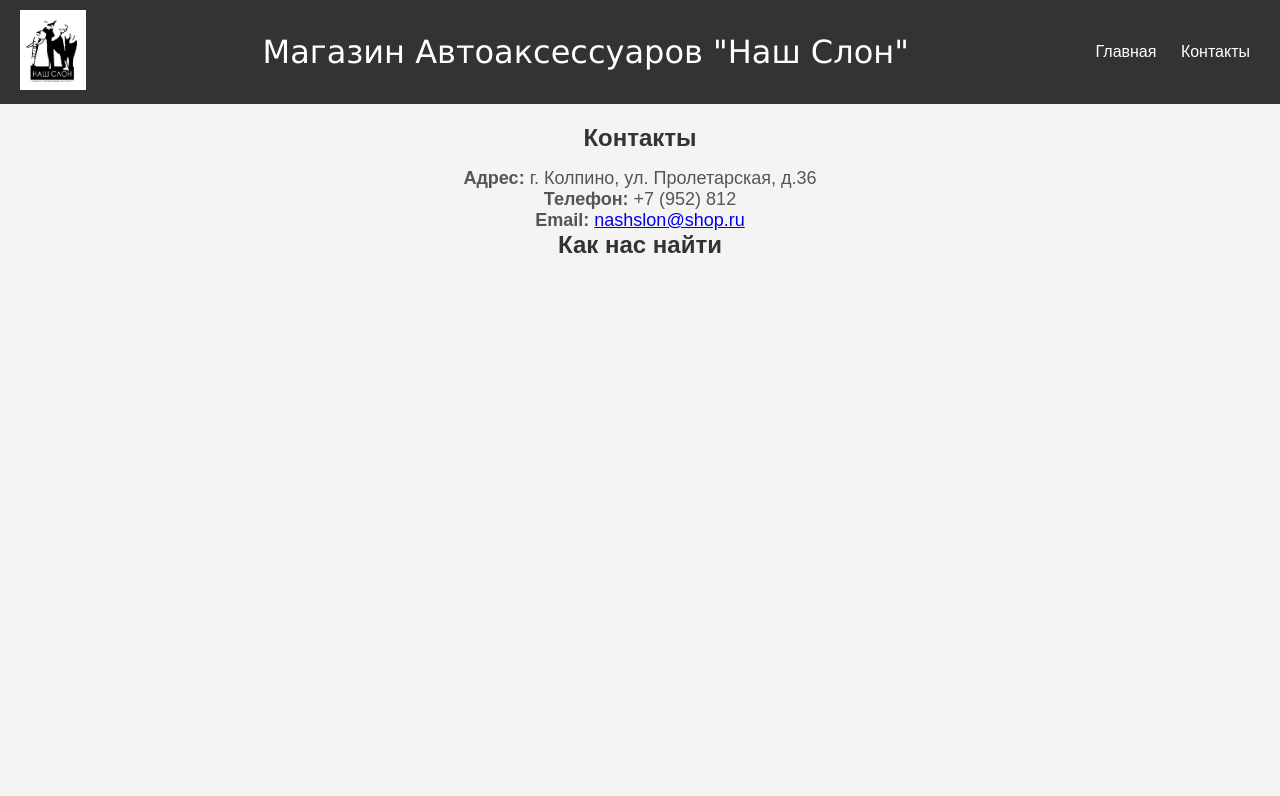
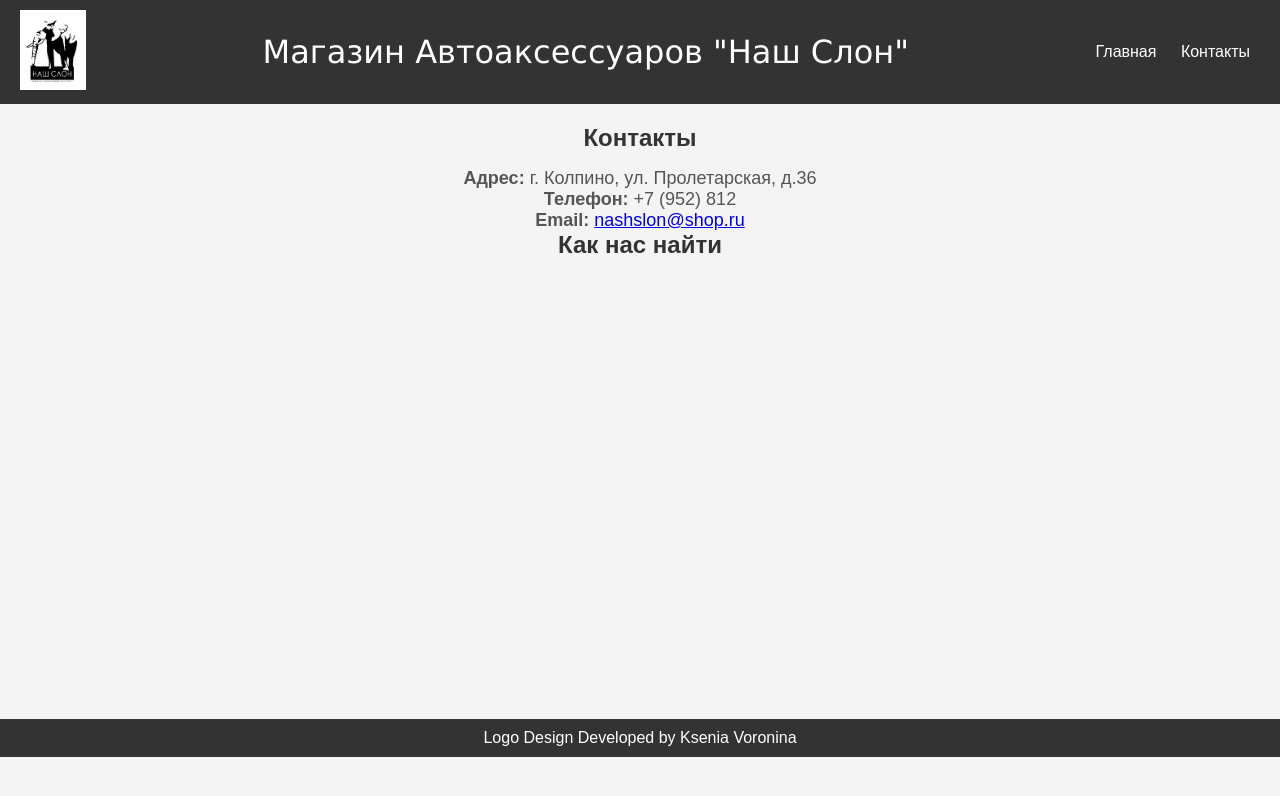
Before and after one commit to kalitka4/nashslon, a plain HTML site: page contacts.html in a window 1280 px wide. Drawn offline with Linux system fonts and the light colour scheme.

Commit message:
Update contacts.html

```diff
--- a/contacts.html
+++ b/contacts.html
@@ -108,5 +108,9 @@
     ymaps.ready(initMap);
 </script>
 
+<footer>
+    Logo Design Developed by Ksenia Voronina
+</footer>
+
 </body>
 </html>
```
